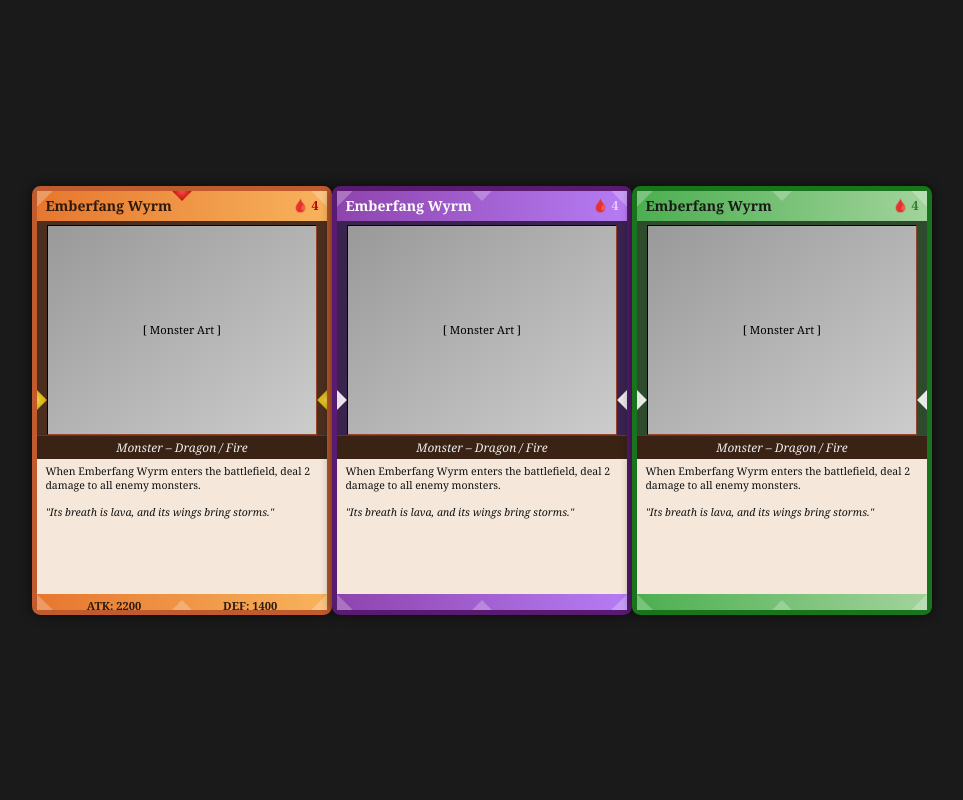
After one commit to LazarSavkovic/chess-card-game, a Flask app: template templates/ygo.html in a window 1280 px wide. The commit adds this page. Shown: the whole page, without its empty margins (158-1121 px from the left). Run offline with Flask 3, Linux system fonts and the light colour scheme; the template is opened without the code that fills it, so the values that code supplies are empty.

Commit message:
new styling

```diff
--- /dev/null
+++ b/templates/ygo.html
@@ -0,0 +1,289 @@
+<!DOCTYPE html>
+<html lang="en">
+<head>
+  <meta charset="UTF-8" />
+  <title>Dynamic Card Types</title>
+  <style>
+    * {
+      box-sizing: border-box;
+    }
+
+    body {
+      background: #1a1a1a;
+      display: flex;
+      justify-content: center;
+      align-items: center;
+      height: 100vh;
+      margin: 0;
+      font-family: 'Georgia', serif;
+    }
+
+    .play-card {
+      width: 300px;
+      aspect-ratio: 1 / 1.43;
+      font-size: 14px;
+      border: 0.4em solid;
+      border-radius: 0.6em;
+      box-shadow: 0 0 0.75em rgba(0, 0, 0, 0.6);
+      position: relative;
+    }
+
+    .play-card .card-content {
+      height: 100%;
+      width: 100%;
+      overflow: hidden;
+      display: flex;
+      flex-direction: column;
+      position: relative;
+    }
+
+    .play-card .title-bar {
+      padding: 0.4em 0.6em;
+      font-weight: bold;
+      font-size: 1em;
+      display: flex;
+      justify-content: space-between;
+      align-items: center;
+    }
+
+    .play-card .mana-cost {
+      font-size: 0.9em;
+    }
+
+
+    .play-card .card-image {
+      width: 93%;
+      height: 50%;
+      background: linear-gradient(to bottom right, #999, #ccc);
+      border: 0.15em inset #3e1d13;
+      margin: 0.4em auto 0;
+      display: flex;
+      align-items: center;
+      justify-content: center;
+      font-size: 0.8em;
+    }
+
+    .play-card .type-line {
+      text-align: center;
+      font-size: 0.85em;
+      background: #3a2315;
+      padding: 0.3em;
+      font-style: italic;
+      border-top: 0.05em solid #5d3a26;
+      color: #eee;
+    }
+
+    .play-card .rules-text {
+      flex: 1;
+      padding: 0.6em 0.8em;
+      font-size: 0.75em;
+      background: #f5e8da;
+      color: #111;
+      line-height: 1.3;
+    }
+
+    .play-card .stats-bar {
+      padding: 0.4em 0.8em;
+      font-size: 0.8em;
+      font-weight: bold;
+      display: flex;
+      justify-content: space-around;
+      height: 1rem;
+    }
+
+    .play-card .arrow {
+      position: absolute;
+      width: 1em;
+      height: 1em;
+      background: #fff;
+      opacity: 0.25;
+      transform: rotate(45deg);
+    }
+
+    .play-card .arrow.top    { top: -0.5em; left: 50%; transform: translateX(-50%) rotate(45deg); }
+    .play-card .arrow.bottom { bottom: -0.5em; left: 50%; transform: translateX(-50%) rotate(45deg); }
+    .play-card .arrow.left   { left: -0.5em; top: 50%; transform: translateY(-50%) rotate(45deg); }
+    .play-card .arrow.right  { right: -0.5em; top: 50%; transform: translateY(-50%) rotate(45deg); }
+    .play-card .arrow.tl     { top: -0.5em; left: -0.5em; transform: scale(1.6) rotate(45deg); }
+    .play-card .arrow.tr     { top: -0.5em; right: -0.5em; transform: scale(1.6) rotate(45deg); }
+    .play-card .arrow.bl     { bottom: -0.5em; left: -0.5em; transform: scale(1.6) rotate(45deg); }
+    .play-card .arrow.br     { bottom: -0.5em; right: -0.5em; transform: scale(1.6) rotate(45deg); }
+
+    .play-card .arrow.yellow {
+      background: radial-gradient(circle at center, #ffe249, #e0b300);
+      opacity: 0.9;
+    }
+
+    .play-card .arrow.red {
+      background: radial-gradient(circle at center, #ff4747, #b60000);
+      opacity: 0.9;
+    }
+
+    .play-card .arrow.white {
+      background: radial-gradient(circle at center, #f7f7f7, #ffffff);
+      opacity: 0.9;
+    }
+
+    /* === THEMES === */
+
+    /* MONSTER */
+    .monster-card {
+      background: #4b2e1e;
+      border-color: #c05a2f;
+    }
+
+    .monster-card .title-bar,
+    .monster-card .stats-bar {
+      background: linear-gradient(to right, #e6772e, #f8b35c);
+      color: #2e1a0e;
+    }
+
+    .monster-card .mana-cost {
+      color: #b80000;
+    }
+
+
+    /* SORCERY */
+    .sorcery-card {
+      background: #3a234e;
+      border-color: #581b71;
+    }
+
+    .sorcery-card .title-bar,
+    .sorcery-card .stats-bar {
+      background: linear-gradient(to right, #8e44ad, #b67cf4);
+      color: #fff;
+    }
+
+    .sorcery-card .mana-cost {
+      color: #e6ccff;
+    }
+
+
+    /* LAND */
+    .land-card {
+      background: #2f4b2e;
+      border-color: #18751c;
+    }
+
+    .land-card .title-bar,
+    .land-card .stats-bar {
+      background: linear-gradient(to right, #4caf50, #a2d39c);
+      color: #1a1a1a;
+    }
+
+    .land-card .mana-cost {
+      color: #2e7d32;
+    }
+
+  </style>
+</head>
+<body>
+
+  <!-- Example: MONSTER -->
+  <div class="play-card monster-card">
+    <div class="card-content">
+      <div class="arrow top red"></div>
+      <div class="arrow bottom"></div>
+      <div class="arrow left yellow"></div>
+      <div class="arrow right yellow"></div>
+      <div class="arrow tl"></div>
+      <div class="arrow tr"></div>
+      <div class="arrow bl"></div>
+      <div class="arrow br"></div>
+
+      <div class="title-bar">
+        Emberfang Wyrm
+        <div class="mana-cost">🩸 4</div>
+      </div>
+
+      <div class="card-image">
+        [ Monster Art ]
+      </div>
+
+      <div class="type-line">
+        Monster – Dragon / Fire
+      </div>
+
+      <div class="rules-text">
+        When Emberfang Wyrm enters the battlefield, deal 2 damage to all enemy monsters.<br><br>
+        <em>"Its breath is lava, and its wings bring storms."</em>
+      </div>
+
+      <div class="stats-bar">
+        <span>ATK: 2200</span>
+        <span>DEF: 1400</span>
+      </div>
+    </div>
+  </div>
+
+  <div class="play-card sorcery-card">
+    <div class="card-content">
+      <div class="arrow top"></div>
+      <div class="arrow bottom"></div>
+      <div class="arrow left white"></div>
+      <div class="arrow right white"></div>
+      <div class="arrow tl"></div>
+      <div class="arrow tr"></div>
+      <div class="arrow bl"></div>
+      <div class="arrow br"></div>
+
+      <div class="title-bar">
+        Emberfang Wyrm
+        <div class="mana-cost">🩸 4</div>
+      </div>
+
+      <div class="card-image">
+        [ Monster Art ]
+      </div>
+
+      <div class="type-line">
+        Monster – Dragon / Fire
+      </div>
+
+      <div class="rules-text">
+        When Emberfang Wyrm enters the battlefield, deal 2 damage to all enemy monsters.<br><br>
+        <em>"Its breath is lava, and its wings bring storms."</em>
+      </div>
+
+      <div class="stats-bar">
+      </div>
+    </div>
+  </div>
+
+  <div class="play-card land-card">
+    <div class="card-content">
+      <div class="arrow top"></div>
+      <div class="arrow bottom"></div>
+      <div class="arrow left white"></div>
+      <div class="arrow right white"></div>
+      <div class="arrow tl"></div>
+      <div class="arrow tr"></div>
+      <div class="arrow bl"></div>
+      <div class="arrow br"></div>
+
+      <div class="title-bar">
+        Emberfang Wyrm
+        <div class="mana-cost">🩸 4</div>
+      </div>
+
+      <div class="card-image">
+        [ Monster Art ]
+      </div>
+
+      <div class="type-line">
+        Monster – Dragon / Fire
+      </div>
+
+      <div class="rules-text">
+        When Emberfang Wyrm enters the battlefield, deal 2 damage to all enemy monsters.<br><br>
+        <em>"Its breath is lava, and its wings bring storms."</em>
+      </div>
+
+      <div class="stats-bar">
+      </div>
+    </div>
+  </div>
+
+</body>
+</html>
```
Also changed, not shown: static/room.css (+165 -1 lines), static/script.js (+56 -47 lines), templates/card.html (added, +183 -0 lines).
